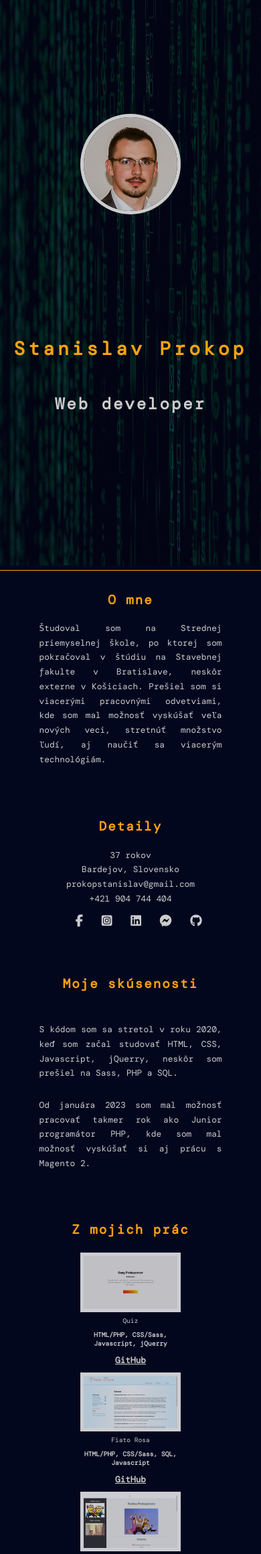
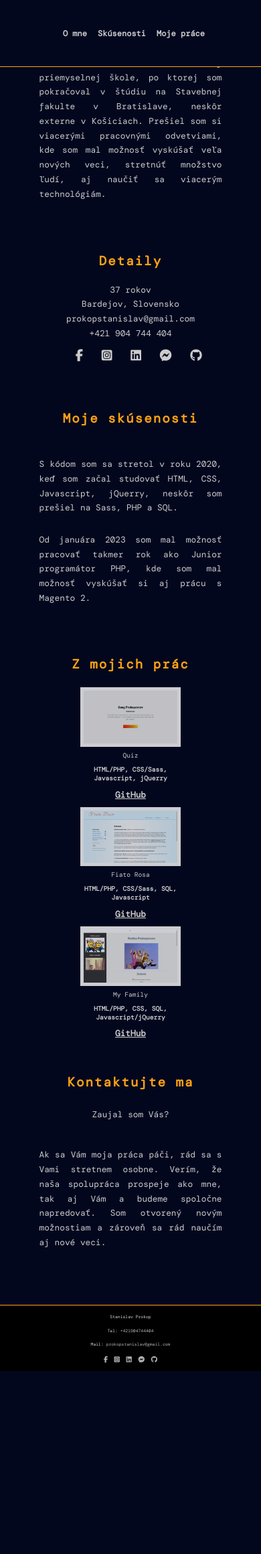
Before and after one commit to BaltazarQ/prokopstanislav, a PHP site: page /index.php in a window 390 px wide. Shown: the top 2320 px of the page at 67% size. After the commit the page ends 2047 px from the top, so only its background shows below. Run offline with PHP 8.4, Linux system fonts and the light colour scheme; some libraries are stand-ins or nearby versions; some web fonts are replaced.

Commit message:
Edit header

```diff
--- a/css/style.css
+++ b/css/style.css
@@ -30,7 +30,7 @@ body {
   color: #03071e;
   background: #ccc;
 }
-@media (max-width: 580px) {
+@media (max-width: 576px) {
   body {
     width: 100%;
     font-size: 12px;
@@ -59,96 +59,96 @@ footer {
 
 @keyframes slidein {
   0% {
-    border-left: 0px solid #fca311;
+    border-left: 10px solid #03071e;
   }
-  50% {
+  100% {
     border-left: 10px solid #fca311;
+  }
+}
+@keyframes slideinmini {
+  0% {
+    border-left: 5px solid #03071e;
   }
   100% {
     border-left: 5px solid #fca311;
   }
 }
 header {
-  width: 25%;
-  min-width: 250px;
+  width: 100%;
   display: flex;
-  flex-direction: column;
-  align-items: center;
-  justify-content: flex-start;
+  flex-direction: row;
   background: #03071e;
+  justify-content: space-between;
+  padding: 2% 15%;
+  font-size: 14px;
+  border-bottom: 1px solid #fca311;
   position: fixed;
-  height: 100vh;
-  border-right: #000 2px solid;
-  display: none;
+  z-index: 100;
+  height: 100px;
+}
+@media (max-width: 576px) {
+  header {
+    padding: 5%;
+    font-size: 12px;
+    justify-content: center;
+  }
+}
+
+.profile-photo img {
+  width: 50px;
+  border-radius: 50%;
+  border: 2px solid #ccc;
+}
+.profile-photo img:hover {
+  border: 3px solid #fca311;
+  scale: 1.1;
+  transition: 0.3s;
+}
+@media (max-width: 576px) {
+  .profile-photo {
+    display: none;
+  }
 }
 
 nav {
   display: flex;
   flex-direction: row;
-  width: 100%;
   align-items: center;
 }
-
-.menu {
+nav .menu {
   display: flex;
   flex-direction: row;
   padding: 0;
-  width: 100%;
-  justify-content: center;
-  margin: 1em 0;
+  margin: 0;
 }
-.menu-icon {
+nav li {
   display: flex;
-  flex-direction: column;
-  align-items: center;
   align-items: center;
 }
-.menu-icon .horizontal {
-  padding: 10px;
-  margin: 0.5em;
-  display: none;
-}
-.menu-icon .horizontal:hover {
-  transition: 0.5s;
-  transform: scale(1.5);
-}
-.menu-icon .navigation-wrap {
-  overflow: hidden;
-  display: flex;
-  flex-direction: column;
-  align-items: center;
-  align-items: stretch;
-  position: relative;
-}
-.menu .navigation {
-  display: flex;
-  flex-direction: column;
-  align-items: center;
-  padding: 0;
-  justify-content: flex-start;
-}
-.menu .navigation li {
-  display: flex;
-  justify-content: flex-start;
-  align-items: center;
-  width: 200px;
-  height: 3em;
-}
-.menu .navigation li a {
-  padding: 0.5em;
+nav li a {
   color: #ccc;
   font-weight: bold;
-  font-size: 1em;
-  letter-spacing: 2px;
-  text-shadow: 3px 3px 1px #000;
+  padding: 0 5px;
+  margin-left: 15px;
+  text-align: right;
+  border-left: 10px solid #03071e;
 }
-.menu .navigation li a:hover {
+nav li a:hover {
   color: #fca311;
-  text-shadow: 2px 2px 0px #000;
-  font-size: 1.3em;
   animation-name: slidein;
-  animation-duration: 0.2s;
-  border-left: 5px solid #fca311;
+  animation-duration: 0.3s;
+  border-left: 10px solid #fca311;
+}
+@media (max-width: 576px) {
+  nav .menu a {
+    padding: 0 3px;
+    margin-left: 5px;
+    border-left: 5px solid #03071e;
+  }
+  nav .menu a:hover {
+    animation-name: slideinmini;
+    border-left: 5px solid #fca311;
+  }
 }
 
 main {
@@ -259,6 +259,7 @@ main section p {
   position: relative;
   padding-top: 0;
   padding: 5%;
+  display: none;
 }
 .preface-bg {
   position: absolute;
@@ -318,6 +319,7 @@ main section p {
     display: flex;
     flex-direction: column;
     align-items: center;
+    display: none;
   }
   .preface .profile-photo {
     margin: 100px;
--- a/header.php
+++ b/header.php
@@ -3,16 +3,16 @@
 </section>
 <nav>
     <ul class="menu">
-        <li class="menu-icon"><i class=" horizontal fas fa-bars"></i>
-            <div class="navigation-wrap">
-                <ul class="navigation">
+        <!-- <li class="menu-icon"><i class=" horizontal fas fa-bars"></i> -->
+            <!-- <div class="navigation-wrap"> -->
+                <!-- <ul class="navigation"> -->
                     <li id="menu-about"><a href="#about" data-value="O mne">O mne</a></li>
-                    <li id="menu-profile"><a href="#profile" data-value="Profil">Profil</a></li>
+                    <li id="menu-profile"><a href="#profile" data-value="Profil">Skúsenosti</a></li>
                     <li id="menu-works"><a href="#works" data-value="Moje práce">Moje práce</a></li>
-                    <li id="menu-contact"><a href="#contact" data-value="Kontakt">Kontakt</a></li>
-                </ul>
-                <div class="scrolling-line"></div>
-            </div>
-        </li>
+                    <!-- <li id="menu-contact"><a href="#contact" data-value="Kontakt">Kontakt</a></li> -->
+                <!-- </ul> -->
+                <!-- <div class="scrolling-line"></div> -->
+            <!-- </div> -->
+        <!-- </li> -->
     </ul>
 </nav>
--- a/main.php
+++ b/main.php
@@ -11,7 +11,7 @@
     </article>
 </section>
 
-<section class="profile" id="profile">
+<section class="profile" id="about">
     <div class="profile-row">
         <article class="profile-left">
             <h3>O mne</h3>
@@ -38,7 +38,7 @@
     </div>
 </section>
 
-<section class="about" id="about">
+<section class="about" id="profile">
     <div class="about-container">
         <h3>Moje skúsenosti</h3>
         <article>
@@ -51,7 +51,7 @@
     </div>
 </section>
 
-<section class="more" id="more">
+<section class="more" id="works">
 
 <div class="aside-work">
         <h3>Z mojich prác</h3>
--- a/scss/_basic.scss
+++ b/scss/_basic.scss
@@ -40,7 +40,7 @@ body {
 	// 	width: 90%;
 	// }
 
-	@media ( max-width: 580px ) {
+	@media ( max-width: 576px ) {
 		width: 100%;
 		font-size: $font-size-s;
 	}
--- a/scss/_header.scss
+++ b/scss/_header.scss
@@ -1,125 +1,111 @@
 @keyframes slidein {
     0% {
-      border-left: 0px solid $color-highlight;
+        border-left: 10px solid $color-secondary;
     }
-    50% {
+    100% {
         border-left: 10px solid $color-highlight;
     }
+}
+
+@keyframes slideinmini {
+    0% {
+            border-left: 5px solid $color-secondary;
+    }
     100% {
-      border-left: 5px solid $color-highlight;
+            border-left: 5px solid $color-highlight;
     }
-  }
+}
 
 header {
-    width: 25%;
-    min-width: 250px;
-    @include flex-column();
-    justify-content: flex-start;
+    width: 100%;
+    @include flex-row;
     background: $color-secondary;
+    justify-content: space-between;
+    padding: 2% 15%;
+    font-size: 14px;
+    border-bottom: 1px solid $color-highlight;
     position: fixed;
-    height: 100vh;
-    border-right: #000 2px solid;
-    display: none;
+    z-index: 100;
+    height: 100px;
+
+    @media (max-width: 576px) {
+        padding: 5%;
+        font-size: 12px;
+        justify-content: center;
+    }
 }
 
-// .profile-photo {
-//     margin: 100px auto 50px;
+.profile-photo {
+    img {
+        width: 50px;
+        border-radius: 50%;
+        border: 2px solid $color-main;
 
-//     img {
-//         width: 150px;
-//         border-radius: 50%;
-//         border: 2px solid $color-main;
-
-//         &:hover {
-//             border: 5px solid $color-highlight;
-//             scale: 1.1;
-//             transition: 0.1s;
-//         }
-//     }
-// }
+        &:hover {
+            border: 3px solid $color-highlight;
+            scale: 1.1;
+            transition: 0.3s;
+        }
+    }
+    @media (max-width: 576px) {
+        display: none;
+    }
+}
 
 nav {
-    @include flex-row();
-    width: 100%;
+    @include flex-row;
     align-items: center;
-}
 
-.menu {
-    @include flex-row;
-    padding: 0;
-    width: 100%;
-    justify-content: center;
-    margin: 1em 0;
+    .menu {
+        @include flex-row;
+        padding: 0;
+        margin: 0;
+    }
 
-    &-icon {
-        @include flex-column();
+    li {
+        display: flex;
         align-items: center;
 
-        .horizontal {
-            padding: 10px;
-            margin: 0.5em;
-            display: none;
+        a {
+            color: $color-main;
+            font-weight: bold;
+            padding: 0 5px;
+            margin-left: 15px;
+            text-align: right;
+            border-left: 10px solid $color-secondary;
 
             &:hover {
-                transition: 0.5s;
-                transform: scale(1.5);
-            }
-        }
-
-        .navigation-wrap {
-            overflow: hidden;
-            @include flex-column;
-            align-items: stretch;
-            position: relative;
+                color: $color-highlight;
+                animation-name: slidein;
+                animation-duration: 0.3s;
+                border-left: 10px solid $color-highlight;
+                }
         }
     }
 
-    .navigation {
-        @include flex-column;
-        padding: 0;
-        justify-content: flex-start;
+    // @media (max-width: 768px) {
+    //     .menu a {
+    //         padding: 0 2px;
+    //         margin-left: 5px;
+    //         border-left: 5px solid $color-secondary;
 
-        li {
-            display: flex;
-            justify-content: flex-start;
-            align-items: center;
-            width: 200px;
-            height: 3em;
+    //         &:hover {
+    //             animation-name: slideinmini;
+    //             border-left: 5px solid $color-highlight;
+    //         }
+    //     }
+    // }
 
-            a {
-                padding: 0.5em;
-                color: $color-main;
-                font-weight: bold;
-                font-size: 1em;
-                letter-spacing: 2px;
-                text-shadow: 3px 3px 1px #000;
+    @media (max-width: 576px) {
+        .menu a {
+            padding: 0 3px;
+            margin-left: 5px;
+            border-left: 5px solid $color-secondary;
 
-                &:hover {
-                    color: $color-highlight;
-                    text-shadow: 2px 2px 0px #000;
-                    font-size: 1.3em;
-                    animation-name: slidein;
-                    animation-duration: 0.2s;
-                    border-left: 5px solid $color-highlight;
-                  }
+            &:hover {
+                animation-name: slideinmini;
+                border-left: 5px solid $color-highlight;
             }
         }
     }
-
-    // @media (max-width: 420px) {
-    //     .menu-icon {
-    //         i {
-    //             display: block;
-    //         }
-    //     }
-
-    //     .navigation {
-    //     @include flex-column;
-    //     display: none;
-    //     }
-
-    //     .scrolling-line {
-    //         display: none;
-    //     }
-    // }
 }
--- a/scss/_main.scss
+++ b/scss/_main.scss
@@ -143,6 +143,8 @@ main section {
                 width: 175px;
             }
         }
+    display: none;
+
     }
 
     @media (max-width: 576px) {
@@ -161,6 +163,7 @@ main section {
             }
         }
     }
+    display: none;
 }
 
 
```
Also changed, not shown: 1 other file.
